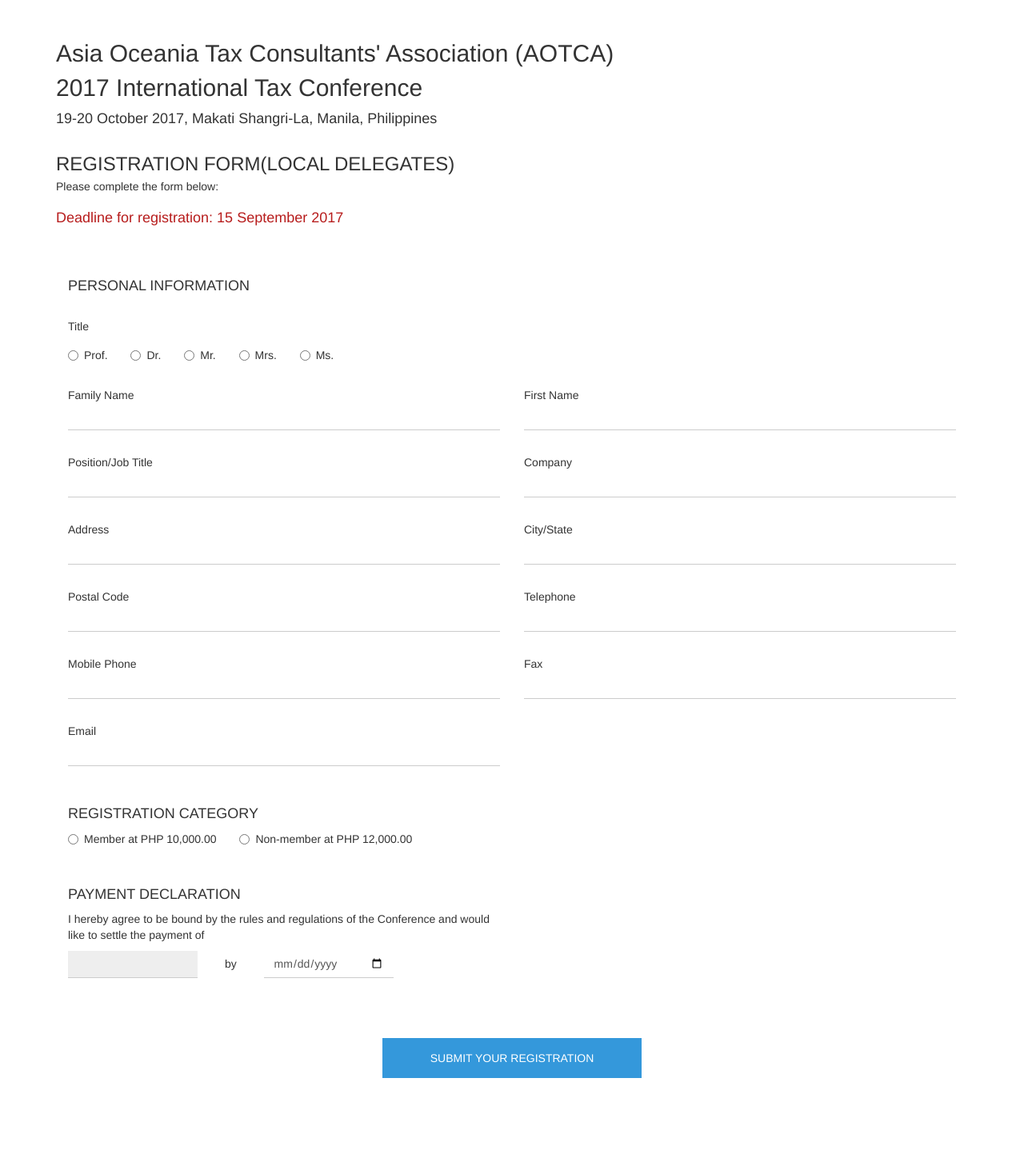
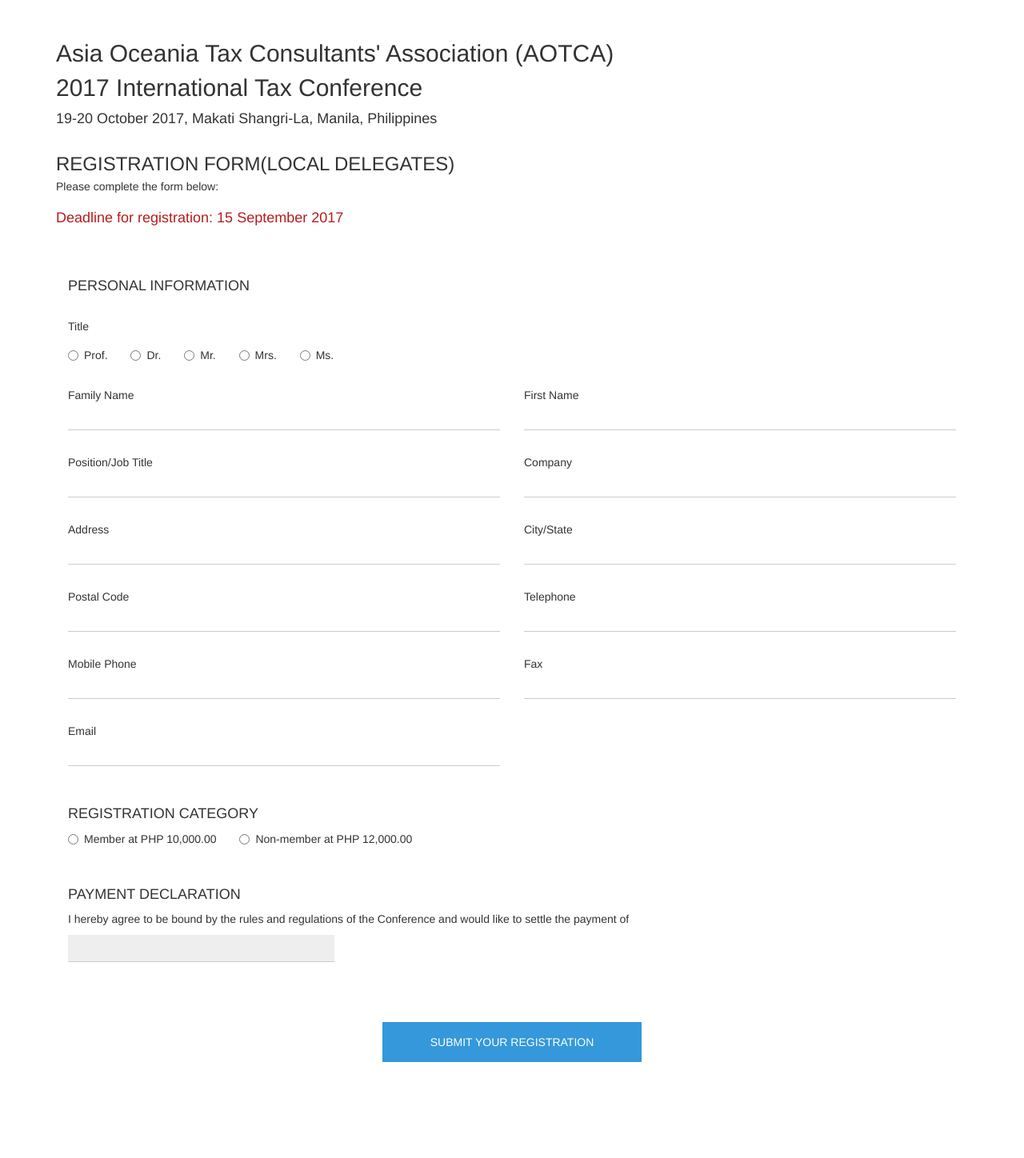
Before and after one commit to aotca2017/aoc2017local, a Jekyll site: the page built from index.html, in a window 1280 px wide. Shown: the whole page at 80% size. Built offline with Jekyll 4.4.1, drawn with Linux system fonts in a browser that asks for light colours.

Commit message:
Update form

```diff
--- a/_includes/content.html
+++ b/_includes/content.html
@@ -97,12 +97,10 @@
             <input class="hidden radioListValue" name="entry.976169696" id="entry.976169696" value="">
         </div>
 
-        <div class="form-item  clearfix col-md-6">
+        <div class="form-item  clearfix col-md-12">
             <h2 class="form-header stylized-header">PAYMENT DECLARATION</h2>
             <p class="form-description">I hereby agree to be bound by the rules and regulations of the Conference and would like to settle the payment of</p>
             <input class="declaration content-input form-control" autocomplete="off" required type="text" value="" aria-required="true" aria-invalid="false" disabled>
-            <span class="separator">by</span>
-            <input class="content-input declaration form-control" placeholder="" name="entry.966266416" id="entry.966266416" autocomplete="off" required type="date" value="" aria-required="true" aria-invalid="false">
         </div>
 
         <div class="content-button-container col-md-12">
```
